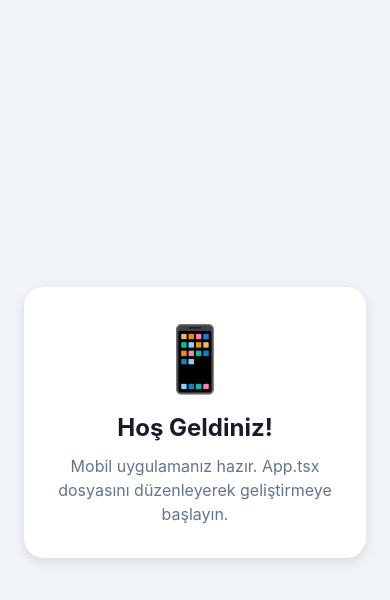
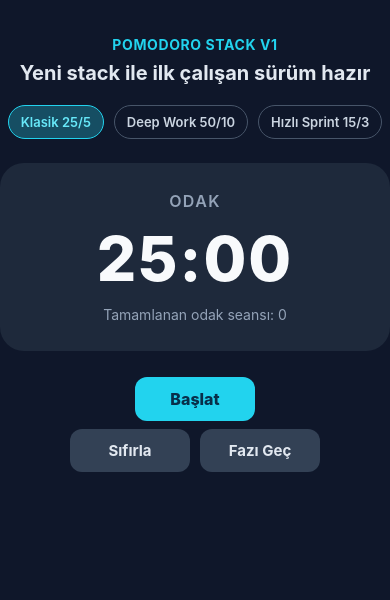
Before and after one commit to admlyz5858/Yeni, a React Native app in the folder app/: screen / in a window 390 px wide. Shown: the top 600 px of the page. Built offline with nearby package versions, Linux system fonts and the light colour scheme.

Commit message:
feat: bootstrap modular pomodoro stack foundation
Co-authored-by: admlyz5858 <admlyz5858@users.noreply.github.com>

```diff
--- a/app/App.tsx
+++ b/app/App.tsx
@@ -1,55 +1,190 @@
 import { StatusBar } from 'expo-status-bar';
-import { StyleSheet, Text, View } from 'react-native';
+import { Pressable, SafeAreaView, StyleSheet, Text, View } from 'react-native';
+
+import { usePomodoroTicker } from './src/hooks/usePomodoroTicker';
+import { usePomodoroStore } from './src/store/usePomodoroStore';
+import { PomodoroPhase } from './src/types/pomodoro';
+import { formatSeconds } from './src/utils/time';
+
+const phaseLabels: Record<PomodoroPhase, string> = {
+  focus: 'Odak',
+  shortBreak: 'Kısa Mola',
+  longBreak: 'Uzun Mola',
+};
 
 export default function App() {
+  usePomodoroTicker();
+
+  const presets = usePomodoroStore((state) => state.presets);
+  const selectedPresetId = usePomodoroStore((state) => state.selectedPresetId);
+  const phase = usePomodoroStore((state) => state.phase);
+  const secondsLeft = usePomodoroStore((state) => state.secondsLeft);
+  const isRunning = usePomodoroStore((state) => state.isRunning);
+  const completedFocusSessions = usePomodoroStore((state) => state.completedFocusSessions);
+  const start = usePomodoroStore((state) => state.start);
+  const pause = usePomodoroStore((state) => state.pause);
+  const resetCurrentPhase = usePomodoroStore((state) => state.resetCurrentPhase);
+  const skipPhase = usePomodoroStore((state) => state.skipPhase);
+  const selectPreset = usePomodoroStore((state) => state.selectPreset);
+
   return (
-    <View style={styles.container}>
-      <View style={styles.card}>
-        <Text style={styles.emoji}>📱</Text>
-        <Text style={styles.title}>Hoş Geldiniz!</Text>
-        <Text style={styles.subtitle}>
-          Mobil uygulamanız hazır. App.tsx dosyasını düzenleyerek geliştirmeye başlayın.
-        </Text>
+    <SafeAreaView style={styles.container}>
+      <Text style={styles.brand}>Pomodoro Stack v1</Text>
+      <Text style={styles.headline}>Yeni stack ile ilk çalışan sürüm hazır</Text>
+
+      <View style={styles.presetRow}>
+        {presets.map((preset) => {
+          const isSelected = preset.id === selectedPresetId;
+          return (
+            <Pressable
+              key={preset.id}
+              style={[styles.presetChip, isSelected && styles.presetChipActive]}
+              onPress={() => selectPreset(preset.id)}
+            >
+              <Text style={[styles.presetText, isSelected && styles.presetTextActive]}>
+                {preset.label}
+              </Text>
+            </Pressable>
+          );
+        })}
       </View>
-      <StatusBar style="dark" />
-    </View>
+
+      <View style={styles.timerCard}>
+        <Text style={styles.phase}>{phaseLabels[phase]}</Text>
+        <Text style={styles.timer}>{formatSeconds(secondsLeft)}</Text>
+        <Text style={styles.meta}>Tamamlanan odak seansı: {completedFocusSessions}</Text>
+      </View>
+
+      <View style={styles.actionsRow}>
+        <Pressable
+          style={[styles.button, styles.primaryButton]}
+          onPress={isRunning ? pause : start}
+        >
+          <Text style={styles.primaryButtonText}>{isRunning ? 'Durdur' : 'Başlat'}</Text>
+        </Pressable>
+      </View>
+
+      <View style={styles.actionsRow}>
+        <Pressable style={[styles.button, styles.secondaryButton]} onPress={resetCurrentPhase}>
+          <Text style={styles.secondaryButtonText}>Sıfırla</Text>
+        </Pressable>
+        <Pressable style={[styles.button, styles.secondaryButton]} onPress={skipPhase}>
+          <Text style={styles.secondaryButtonText}>Fazı Geç</Text>
+        </Pressable>
+      </View>
+
+      <StatusBar style="light" />
+    </SafeAreaView>
   );
 }
 
 const styles = StyleSheet.create({
   container: {
     flex: 1,
-    backgroundColor: '#f0f4f8',
+    backgroundColor: '#0f172a',
+    paddingHorizontal: 20,
+    paddingTop: 24,
     alignItems: 'center',
+  },
+  brand: {
+    color: '#22d3ee',
+    fontSize: 14,
+    fontWeight: '700',
+    letterSpacing: 0.6,
+    textTransform: 'uppercase',
+    marginTop: 12,
+  },
+  headline: {
+    color: '#e2e8f0',
+    fontSize: 20,
+    fontWeight: '700',
+    textAlign: 'center',
+    marginTop: 8,
+    marginBottom: 20,
+  },
+  presetRow: {
+    width: '100%',
+    flexDirection: 'row',
+    flexWrap: 'wrap',
     justifyContent: 'center',
-    padding: 24,
+    marginBottom: 16,
+    gap: 10,
   },
-  card: {
-    backgroundColor: '#fff',
-    borderRadius: 20,
-    padding: 32,
+  presetChip: {
+    borderRadius: 999,
+    borderWidth: 1,
+    borderColor: '#475569',
+    paddingHorizontal: 12,
+    paddingVertical: 8,
+  },
+  presetChipActive: {
+    borderColor: '#22d3ee',
+    backgroundColor: '#164e63',
+  },
+  presetText: {
+    color: '#cbd5e1',
+    fontSize: 13,
+    fontWeight: '600',
+  },
+  presetTextActive: {
+    color: '#67e8f9',
+  },
+  timerCard: {
+    width: '100%',
+    backgroundColor: '#1e293b',
+    borderRadius: 24,
+    padding: 28,
     alignItems: 'center',
-    shadowColor: '#000',
-    shadowOffset: { width: 0, height: 4 },
-    shadowOpacity: 0.1,
-    shadowRadius: 12,
-    elevation: 8,
+    marginTop: 8,
+    marginBottom: 18,
   },
-  emoji: {
-    fontSize: 64,
-    marginBottom: 16,
+  phase: {
+    color: '#94a3b8',
+    fontSize: 16,
+    fontWeight: '600',
+    marginBottom: 10,
+    textTransform: 'uppercase',
+    letterSpacing: 1.4,
   },
-  title: {
-    fontSize: 24,
-    fontWeight: 'bold',
-    color: '#1a1a2e',
-    marginBottom: 12,
-    textAlign: 'center',
+  timer: {
+    color: '#f8fafc',
+    fontSize: 62,
+    fontWeight: '800',
+    letterSpacing: 2,
+    marginBottom: 10,
   },
-  subtitle: {
+  meta: {
+    color: '#94a3b8',
+    fontSize: 14,
+  },
+  actionsRow: {
+    width: '100%',
+    flexDirection: 'row',
+    justifyContent: 'center',
+    gap: 10,
+    marginTop: 8,
+  },
+  button: {
+    borderRadius: 12,
+    paddingHorizontal: 18,
+    paddingVertical: 12,
+    minWidth: 120,
+    alignItems: 'center',
+  },
+  primaryButton: {
+    backgroundColor: '#22d3ee',
+  },
+  primaryButtonText: {
+    color: '#082f49',
     fontSize: 16,
-    color: '#64748b',
-    textAlign: 'center',
-    lineHeight: 24,
+    fontWeight: '800',
+  },
+  secondaryButton: {
+    backgroundColor: '#334155',
+  },
+  secondaryButtonText: {
+    color: '#e2e8f0',
+    fontSize: 15,
+    fontWeight: '700',
   },
 });
--- a/app/package.json
+++ b/app/package.json
@@ -15,7 +15,8 @@
     "react": "19.2.0",
     "react-dom": "19.2.0",
     "react-native": "0.83.2",
-    "react-native-web": "^0.21.0"
+    "react-native-web": "^0.21.0",
+    "zustand": "^5.0.12"
   },
   "devDependencies": {
     "@expo/ngrok": "^4.1.3",
--- /dev/null
+++ b/app/src/constants/presets.ts
@@ -0,0 +1,27 @@
+import { PresetConfig } from '../types/pomodoro';
+
+export const POMODORO_PRESETS: PresetConfig[] = [
+  {
+    id: 'classic',
+    label: 'Klasik 25/5',
+    focusMinutes: 25,
+    shortBreakMinutes: 5,
+    longBreakMinutes: 15,
+  },
+  {
+    id: 'deep-work',
+    label: 'Deep Work 50/10',
+    focusMinutes: 50,
+    shortBreakMinutes: 10,
+    longBreakMinutes: 20,
+  },
+  {
+    id: 'quick-sprint',
+    label: 'Hızlı Sprint 15/3',
+    focusMinutes: 15,
+    shortBreakMinutes: 3,
+    longBreakMinutes: 10,
+  },
+];
+
+export const LONG_BREAK_EVERY = 4;
--- /dev/null
+++ b/app/src/hooks/usePomodoroTicker.ts
@@ -0,0 +1,22 @@
+import { useEffect } from 'react';
+
+import { usePomodoroStore } from '../store/usePomodoroStore';
+
+export const usePomodoroTicker = (): void => {
+  const isRunning = usePomodoroStore((state) => state.isRunning);
+  const tick = usePomodoroStore((state) => state.tick);
+
+  useEffect(() => {
+    if (!isRunning) {
+      return;
+    }
+
+    const interval = setInterval(() => {
+      tick();
+    }, 1000);
+
+    return () => {
+      clearInterval(interval);
+    };
+  }, [isRunning, tick]);
+};
--- /dev/null
+++ b/app/src/store/usePomodoroStore.ts
@@ -0,0 +1,108 @@
+import { create } from 'zustand';
+
+import { LONG_BREAK_EVERY, POMODORO_PRESETS } from '../constants/presets';
+import { PomodoroPhase, PresetConfig } from '../types/pomodoro';
+import { minutesToSeconds } from '../utils/time';
+
+interface PomodoroState {
+  presets: PresetConfig[];
+  selectedPresetId: string;
+  phase: PomodoroPhase;
+  secondsLeft: number;
+  isRunning: boolean;
+  completedFocusSessions: number;
+  tick: () => void;
+  start: () => void;
+  pause: () => void;
+  resetCurrentPhase: () => void;
+  skipPhase: () => void;
+  selectPreset: (presetId: string) => void;
+}
+
+const getPresetById = (presetId: string): PresetConfig => {
+  return POMODORO_PRESETS.find((preset) => preset.id === presetId) ?? POMODORO_PRESETS[0];
+};
+
+const getSecondsForPhase = (preset: PresetConfig, phase: PomodoroPhase): number => {
+  if (phase === 'focus') {
+    return minutesToSeconds(preset.focusMinutes);
+  }
+
+  if (phase === 'shortBreak') {
+    return minutesToSeconds(preset.shortBreakMinutes);
+  }
+
+  return minutesToSeconds(preset.longBreakMinutes);
+};
+
+const getNextPhase = (
+  currentPhase: PomodoroPhase,
+  completedFocusSessions: number,
+): PomodoroPhase => {
+  if (currentPhase === 'focus') {
+    return completedFocusSessions % LONG_BREAK_EVERY === 0 ? 'longBreak' : 'shortBreak';
+  }
+
+  return 'focus';
+};
+
+export const usePomodoroStore = create<PomodoroState>((set, get) => ({
+  presets: POMODORO_PRESETS,
+  selectedPresetId: POMODORO_PRESETS[0].id,
+  phase: 'focus',
+  secondsLeft: minutesToSeconds(POMODORO_PRESETS[0].focusMinutes),
+  isRunning: false,
+  completedFocusSessions: 0,
+  tick: () => {
+    const { secondsLeft, phase, completedFocusSessions, selectedPresetId } = get();
+    if (secondsLeft > 1) {
+      set({ secondsLeft: secondsLeft - 1 });
+      return;
+    }
+
+    const nextCompletedFocusSessions =
+      phase === 'focus' ? completedFocusSessions + 1 : completedFocusSessions;
+    const nextPhase = getNextPhase(phase, nextCompletedFocusSessions);
+    const preset = getPresetById(selectedPresetId);
+
+    set({
+      phase: nextPhase,
+      completedFocusSessions: nextCompletedFocusSessions,
+      secondsLeft: getSecondsForPhase(preset, nextPhase),
+      isRunning: false,
+    });
+  },
+  start: () => set({ isRunning: true }),
+  pause: () => set({ isRunning: false }),
+  resetCurrentPhase: () => {
+    const { selectedPresetId, phase } = get();
+    const preset = getPresetById(selectedPresetId);
+    set({
+      isRunning: false,
+      secondsLeft: getSecondsForPhase(preset, phase),
+    });
+  },
+  skipPhase: () => {
+    const { phase, completedFocusSessions, selectedPresetId } = get();
+    const nextCompletedFocusSessions =
+      phase === 'focus' ? completedFocusSessions + 1 : completedFocusSessions;
+    const nextPhase = getNextPhase(phase, nextCompletedFocusSessions);
+    const preset = getPresetById(selectedPresetId);
+
+    set({
+      phase: nextPhase,
+      completedFocusSessions: nextCompletedFocusSessions,
+      secondsLeft: getSecondsForPhase(preset, nextPhase),
+      isRunning: false,
+    });
+  },
+  selectPreset: (presetId: string) => {
+    const preset = getPresetById(presetId);
+    const { phase } = get();
+    set({
+      selectedPresetId: preset.id,
+      isRunning: false,
+      secondsLeft: getSecondsForPhase(preset, phase),
+    });
+  },
+}));
--- /dev/null
+++ b/app/src/types/pomodoro.ts
@@ -0,0 +1,12 @@
+export type PomodoroPhase = 'focus' | 'shortBreak' | 'longBreak';
+
+export interface DurationSettings {
+  focusMinutes: number;
+  shortBreakMinutes: number;
+  longBreakMinutes: number;
+}
+
+export interface PresetConfig extends DurationSettings {
+  id: string;
+  label: string;
+}
--- /dev/null
+++ b/app/src/utils/time.ts
@@ -0,0 +1,13 @@
+const SECOND_IN_MINUTES = 60;
+
+export const minutesToSeconds = (minutes: number): number => {
+  return Math.max(0, Math.round(minutes * SECOND_IN_MINUTES));
+};
+
+export const formatSeconds = (totalSeconds: number): string => {
+  const safeSeconds = Math.max(0, totalSeconds);
+  const minutes = Math.floor(safeSeconds / SECOND_IN_MINUTES);
+  const seconds = safeSeconds % SECOND_IN_MINUTES;
+
+  return `${String(minutes).padStart(2, '0')}:${String(seconds).padStart(2, '0')}`;
+};
```
Also changed, not shown: 1 other file (tests, documents, lock files or other folders).
